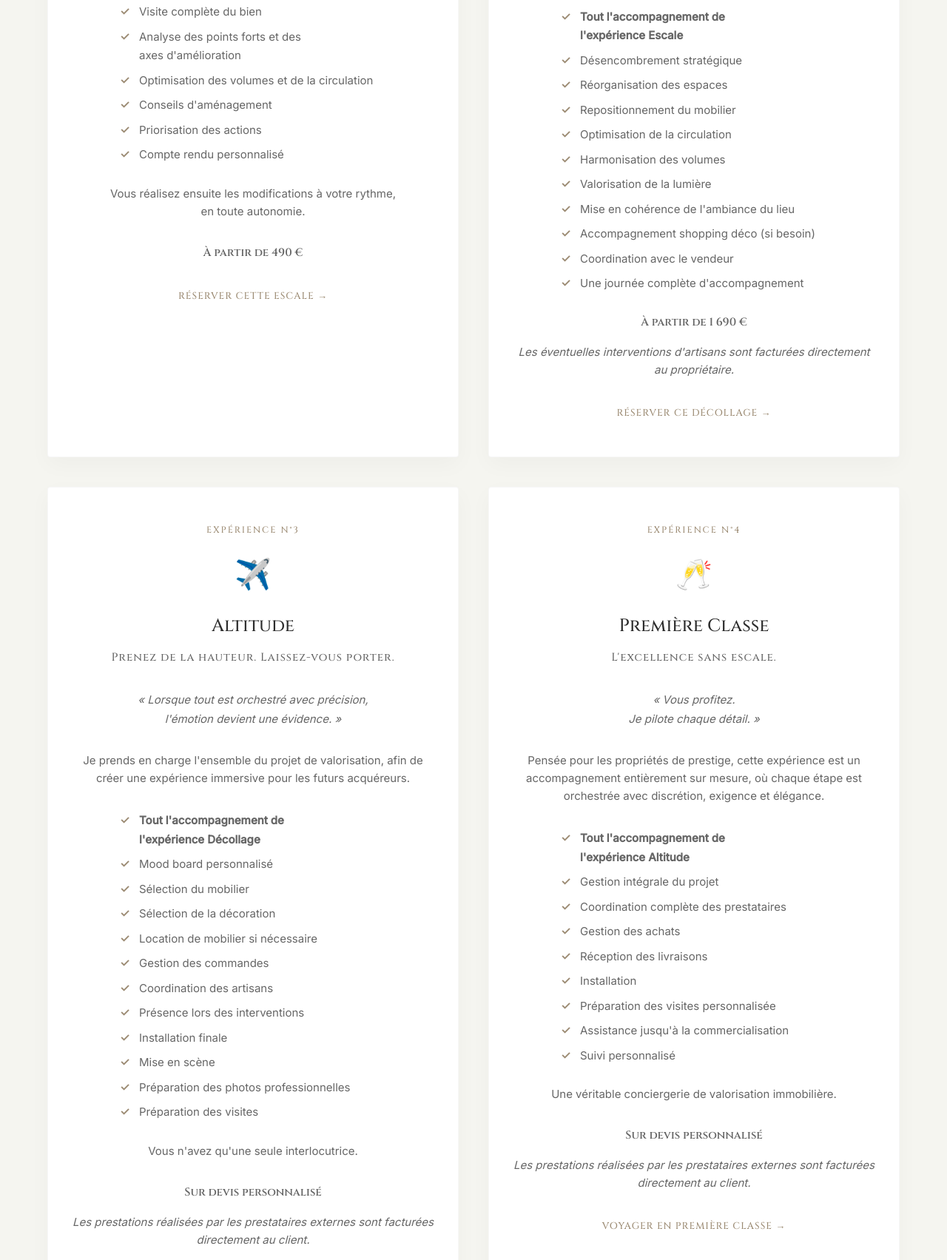
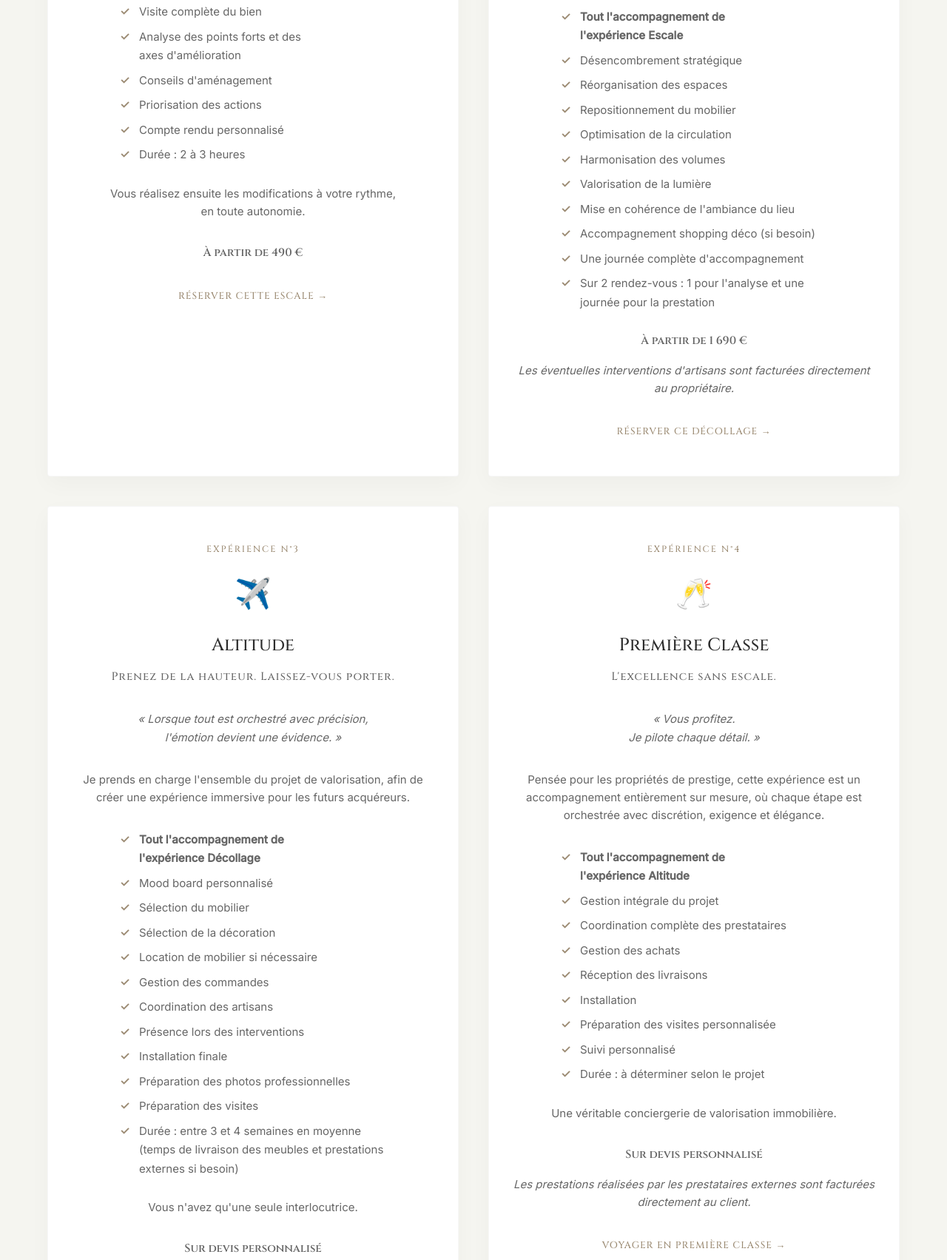
Before and after one commit to raphG13/home-staging-ingrid-molina, a plain HTML site: page index.html in a window 1280 px wide. Shown: the part 5032-6735 px from the top of the page at 74% size. Drawn offline with Linux system fonts and the light colour scheme.

Commit message:
Ajuste les 4 expériences : retire certaines prestations, ajoute une durée indicative à chacune

```diff
--- a/index.html
+++ b/index.html
@@ -167,10 +167,10 @@
                     <ul class="experience-includes">
                         <li>Visite complète du bien</li>
                         <li>Analyse des points forts et des axes d'amélioration</li>
-                        <li>Optimisation des volumes et de la circulation</li>
                         <li>Conseils d'aménagement</li>
                         <li>Priorisation des actions</li>
                         <li>Compte rendu personnalisé</li>
+                        <li>Durée&nbsp;: 2 à 3 heures</li>
                     </ul>
                     <p>Vous réalisez ensuite les modifications à votre rythme,<br>en toute autonomie.</p>
                     <p class="experience-price">À partir de 490&nbsp;€</p>
@@ -194,8 +194,8 @@
                         <li>Valorisation de la lumière</li>
                         <li>Mise en cohérence de l'ambiance du lieu</li>
                         <li>Accompagnement shopping déco (si besoin)</li>
-                        <li>Coordination avec le vendeur</li>
                         <li>Une journée complète d'accompagnement</li>
+                        <li>Sur 2 rendez-vous&nbsp;: 1 pour l'analyse et une journée pour la prestation</li>
                     </ul>
                     <p class="experience-price">À partir de 1&nbsp;690&nbsp;€</p>
                     <p class="experience-note">Les éventuelles interventions d'artisans sont facturées directement au propriétaire.</p>
@@ -219,9 +219,9 @@
                         <li>Coordination des artisans</li>
                         <li>Présence lors des interventions</li>
                         <li>Installation finale</li>
-                        <li>Mise en scène</li>
                         <li>Préparation des photos professionnelles</li>
                         <li>Préparation des visites</li>
+                        <li>Durée&nbsp;: entre 3 et 4 semaines en moyenne (temps de livraison des meubles et prestations externes si besoin)</li>
                     </ul>
                     <p>Vous n'avez qu'une seule interlocutrice.</p>
                     <p class="experience-price">Sur devis personnalisé</p>
@@ -244,8 +244,8 @@
                         <li>Réception des livraisons</li>
                         <li>Installation</li>
                         <li>Préparation des visites personnalisée</li>
-                        <li>Assistance jusqu'à la commercialisation</li>
                         <li>Suivi personnalisé</li>
+                        <li>Durée&nbsp;: à déterminer selon le projet</li>
                     </ul>
                     <p>Une véritable conciergerie de valorisation immobilière.</p>
                     <p class="experience-price">Sur devis personnalisé</p>
```
